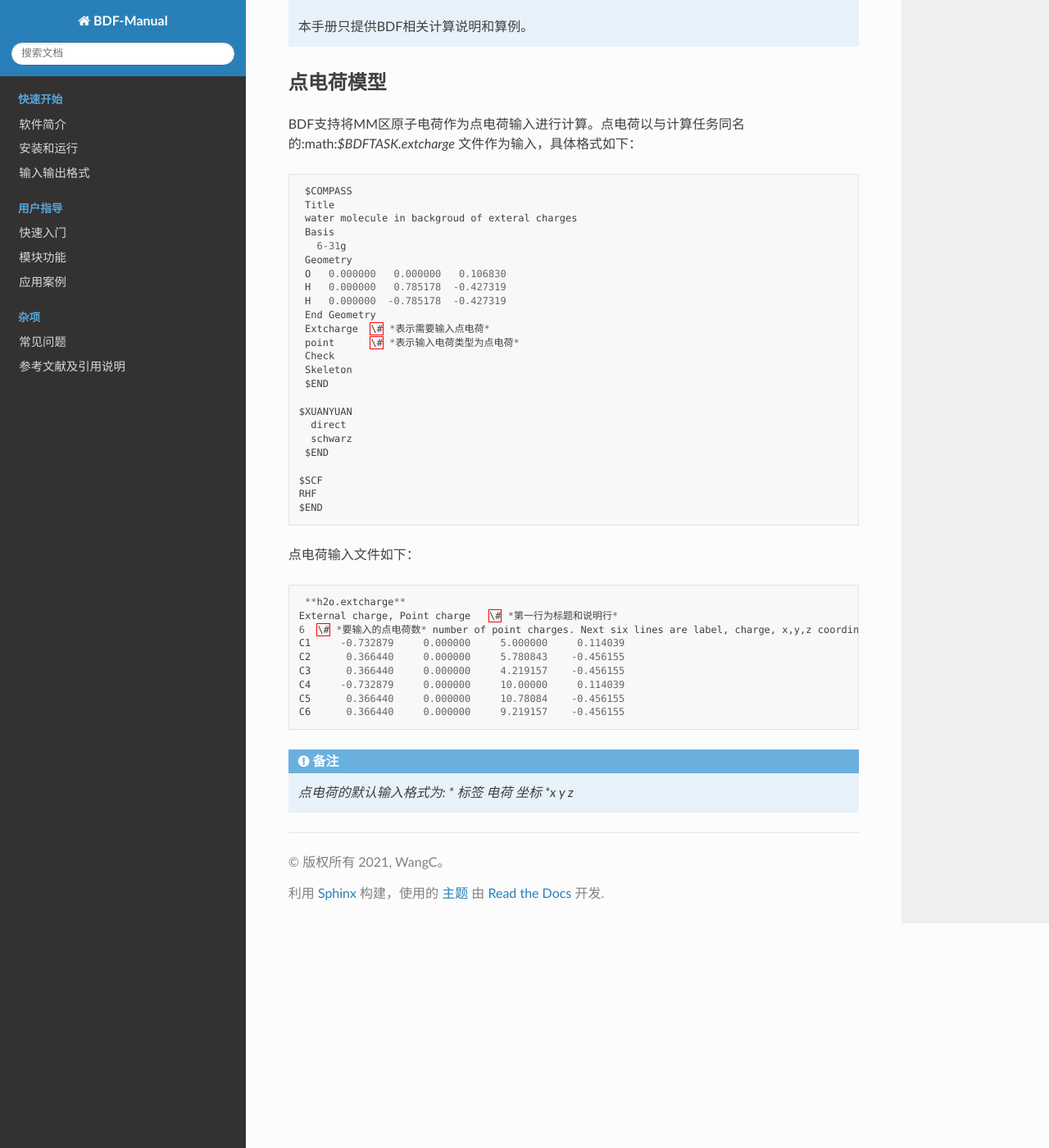
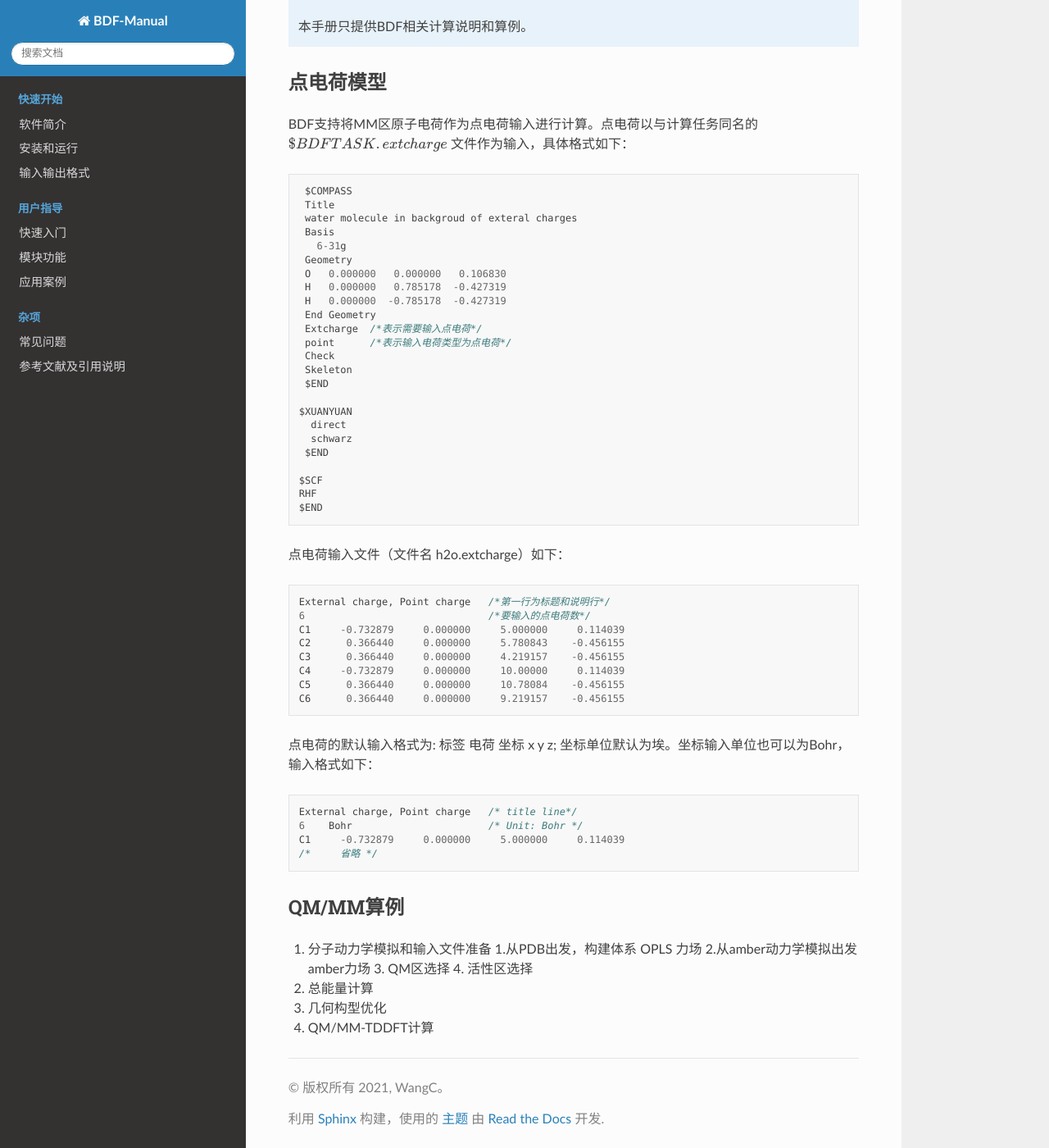
Before and after one commit to BDF-manual-maintenance/BDF-Manual, a Sphinx documentation site: the page built from source/guide/QM-MM.rst, in a window 1280 px wide and 1400 px high, scrolled down 650 px. Shown: the whole window at 82% size. Built offline with Sphinx 7.4.7 and the Read the Docs theme 2.0.0, drawn with Linux system fonts in a browser that asks for light colours; pages that are not in the unit, such as notebooks, are missing from menus.

Commit message:
update qm/mm

```diff
--- a/source/guide/QM-MM.rst
+++ b/source/guide/QM-MM.rst
@@ -27,7 +27,9 @@ BDF程序主要完成量子化学计算部分，其余部分由课题组修改
 
 点电荷模型
 ------------------------------------------------
-BDF支持将MM区原子电荷作为点电荷输入进行计算。点电荷以与计算任务同名的:math:`$BDFTASK.extcharge` 文件作为输入，具体格式如下：
+BDF支持将MM区原子电荷作为点电荷输入进行计算。点电荷以与计算任务同名的
+:math:`$BDFTASK.extcharge`
+文件作为输入，具体格式如下：
 
 .. code-block:: C
 
@@ -41,8 +43,8 @@ BDF支持将MM区原子电荷作为点电荷输入进行计算。点电荷以与
     H   0.000000   0.785178  -0.427319
     H   0.000000  -0.785178  -0.427319
     End Geometry
-    Extcharge  \# *表示需要输入点电荷*
-    point      \# *表示输入电荷类型为点电荷*
+    Extcharge  /*表示需要输入点电荷*/
+    point      /*表示输入电荷类型为点电荷*/
     Check
     Skeleton
     $END
@@ -56,22 +58,42 @@ BDF支持将MM区原子电荷作为点电荷输入进行计算。点电荷以与
    RHF
    $END
 
-点电荷输入文件如下：
+点电荷输入文件（文件名 h2o.extcharge）如下：
 
 .. code-block:: C
 
-    **h2o.extcharge**
-   External charge, Point charge   \# *第一行为标题和说明行*
-   6  \# *要输入的点电荷数* number of point charges. Next six lines are label, charge, x,y,z coordinates. Unit: angstrom(default)
-   C1     -0.732879     0.000000     5.000000     0.114039
-   C2      0.366440     0.000000     5.780843    -0.456155
-   C3      0.366440     0.000000     4.219157    -0.456155
-   C4     -0.732879     0.000000     10.00000     0.114039
-   C5      0.366440     0.000000     10.78084    -0.456155
-   C6      0.366440     0.000000     9.219157    -0.456155
+    External charge, Point charge   /*第一行为标题和说明行*/
+    6                               /*要输入的点电荷数*/
+    C1     -0.732879     0.000000     5.000000     0.114039
+    C2      0.366440     0.000000     5.780843    -0.456155
+    C3      0.366440     0.000000     4.219157    -0.456155
+    C4     -0.732879     0.000000     10.00000     0.114039
+    C5      0.366440     0.000000     10.78084    -0.456155
+    C6      0.366440     0.000000     9.219157    -0.456155
 
-.. note::
- *点电荷的默认输入格式为: * 标签  电荷  坐标 *x y z*
+点电荷的默认输入格式为:  标签  电荷  坐标 x y z; 坐标单位默认为埃。坐标输入单位也可以为Bohr，输入格式如下：
 
+.. code-block:: C
+
+    External charge, Point charge   /* title line*/
+    6    Bohr                       /* Unit: Bohr */
+    C1     -0.732879     0.000000     5.000000     0.114039
+    /*     省略 */
+
+
+.. 本小节结束
+
+QM/MM算例
 -------------------------------------------------
-point charge
+
+#. 分子动力学模拟和输入文件准备
+   1.从PDB出发，构建体系  OPLS 力场
+   2.从amber动力学模拟出发   amber力场
+   3. QM区选择
+   4. 活性区选择
+#. 总能量计算
+
+#. 几何构型优化
+
+
+#. QM/MM-TDDFT计算
```
